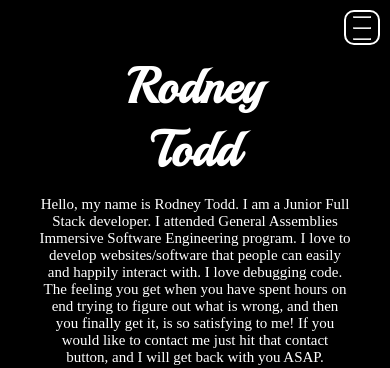
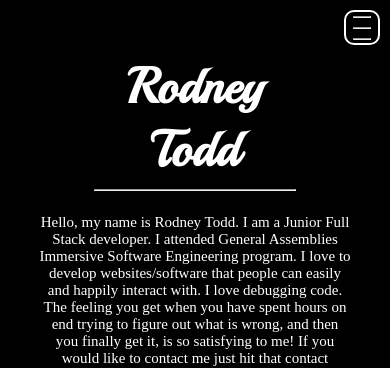
Before and after one commit to rodennis/portfolio, a website: page views/index.html in a window 390 px wide. Shown: the top 368 px of the page. Drawn offline with Linux system fonts and the light colour scheme; a web font is replaced by a local one.

Commit message:
changed responsiveness sizeing

```diff
--- a/public/CSS/style.css
+++ b/public/CSS/style.css
@@ -45,6 +45,10 @@ a {
     flex: 1;
     font-family: 'playball';
     font-size: 100px;
+}
+
+hr {
+  display: none;
 }
 
 h1 {
@@ -305,14 +309,13 @@ textarea {
       li a {
           color: black;
       }
-    }
 
     hr {
         display: block;
         width: 200px;
     }
 
-      @media (max-width:600px){
+
 
         html, body {
             margin: 0px;
--- a/views/index.html
+++ b/views/index.html
@@ -22,7 +22,7 @@
         </div>
     </nav>
     <div id="about">
-        <div id="name"><h1>Rodney<br>Todd</h1></div>
+        <div id="name"><h1>Rodney<br>Todd</h1></div><hr>
         <div id="info">
             <p>Hello, my name is Rodney Todd. I am a Junior Full Stack developer. I attended General Assemblies Immersive
                 Software Engineering program. I love to develop websites/software that people can easily and happily interact
```
